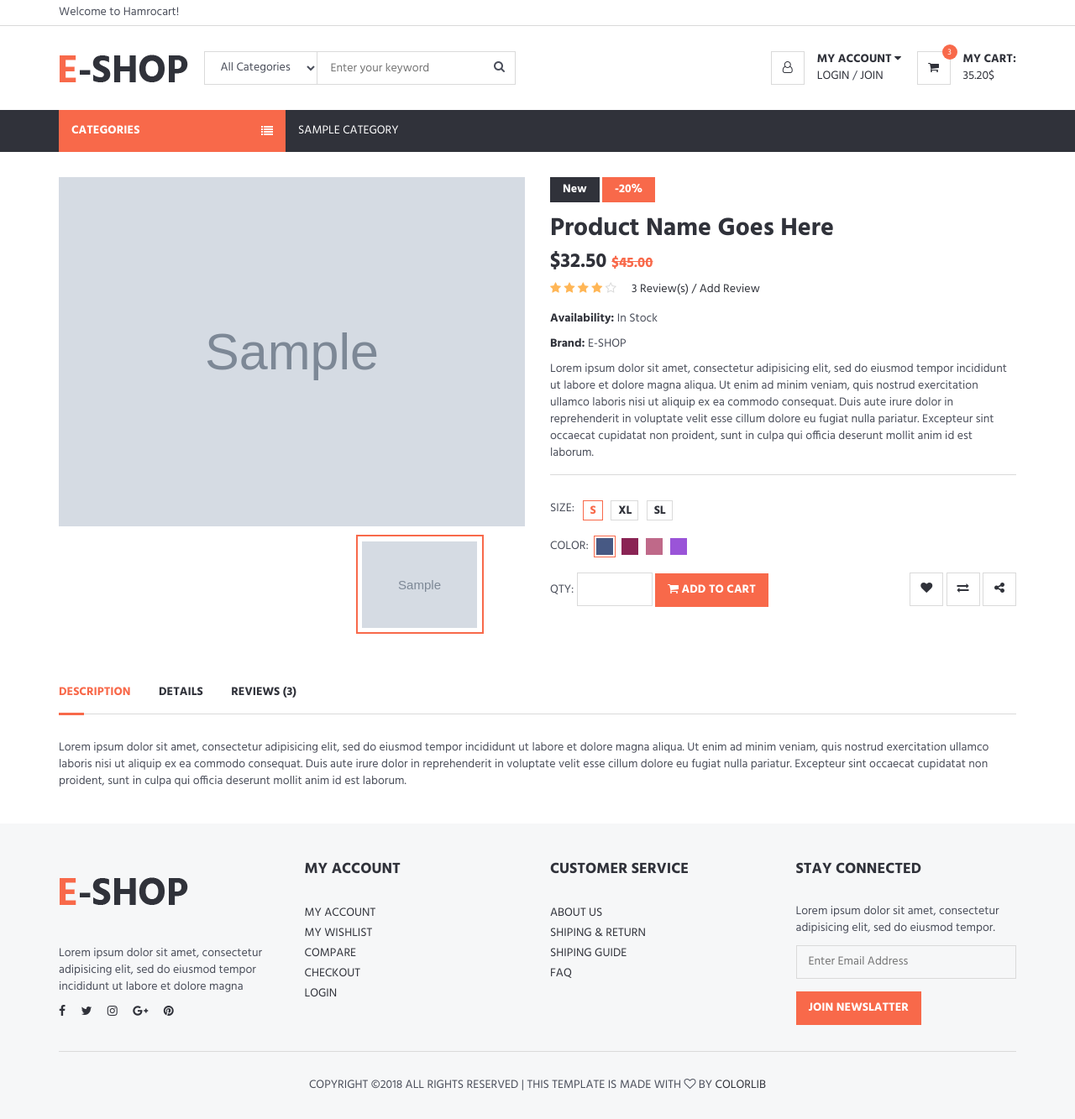
After one commit to dipusah/E-shop, a Django app: a page that uses shop/templates/shop/base.html in a window 1280 px wide. The commit adds this page. Shown: the whole page at 84% size. Run offline with Django 3.2, Linux system fonts and the light colour scheme; tables that the repository leaves empty hold one stand-in row (values such as "Sample post"); grey boxes marked "Sample" are stand-in pictures; some libraries are stand-ins or nearby versions.

Commit message:
product added

```diff
--- a/shop/templates/shop/base.html
+++ b/shop/templates/shop/base.html
@@ -165,9 +165,9 @@
     <div class="container">
         <div id="responsive-nav">
             <!-- category nav -->
-            <div class="category-nav">
+            <div class="category-nav show-on-click">
                 <span class="category-header">Categories <i class="fa fa-list"></i></span>
-                <ul class="category-list">
+                <ul class="category-list {% if request.path == '/' %} open {% endif %}">
 
                     {% for category in categories %}
                         <li><a href="#">{{ category.title }}</a></li>
@@ -194,16 +194,6 @@
 </div>
 <!-- /NAVIGATION -->
 
-<!-- BREADCRUMB -->
-<div id="breadcrumb">
-    <div class="container">
-        <ul class="breadcrumb">
-            <li><a href="#">Home</a></li>
-            <li class="active">Blank</li>
-        </ul>
-    </div>
-</div>
-<!-- /BREADCRUMB -->
 
 <!-- section -->
 <div class="section">
--- /dev/null
+++ b/shop/templates/shop/product.html
@@ -0,0 +1,225 @@
+{% extends 'shop/base.html' %}
+
+{% load thumbnail %}
+{% block content %}
+    <div class="row">
+        <!--  Product Details -->
+        <div class="product product-details clearfix">
+            <div class="col-md-6">
+                <div id="product-main-view">
+                    <div class="product-view">
+                        {% thumbnail product.image "1200x1200" crop="center" as im %}
+                            <img src="{{ im.url }}" alt="">
+                        {% endthumbnail %}
+                    </div>
+
+                </div>
+                <div id="product-view">
+                    <div class="product-view">
+                         {% thumbnail product.image "300x300" crop="center" as im %}
+                            <img src="{{ im.url }}" alt="">
+                        {% endthumbnail %}
+                    </div>
+                </div>
+            </div>
+            <div class="col-md-6">
+                <div class="product-body">
+                    <div class="product-label">
+                        <span>New</span>
+                        <span class="sale">-20%</span>
+                    </div>
+                    <h2 class="product-name">Product Name Goes Here</h2>
+                    <h3 class="product-price">$32.50
+                        <del class="product-old-price">$45.00</del>
+                    </h3>
+                    <div>
+                        <div class="product-rating">
+                            <i class="fa fa-star"></i>
+                            <i class="fa fa-star"></i>
+                            <i class="fa fa-star"></i>
+                            <i class="fa fa-star"></i>
+                            <i class="fa fa-star-o empty"></i>
+                        </div>
+                        <a href="#">3 Review(s) / Add Review</a>
+                    </div>
+                    <p><strong>Availability:</strong> In Stock</p>
+                    <p><strong>Brand:</strong> E-SHOP</p>
+                    <p>Lorem ipsum dolor sit amet, consectetur adipisicing elit, sed do eiusmod tempor incididunt ut
+                        labore et dolore magna aliqua. Ut enim ad minim veniam, quis nostrud exercitation ullamco
+                        laboris nisi ut aliquip ex ea commodo consequat. Duis aute irure
+                        dolor in reprehenderit in voluptate velit esse cillum dolore eu fugiat nulla pariatur. Excepteur
+                        sint occaecat cupidatat non proident, sunt in culpa qui officia deserunt mollit anim id est
+                        laborum.</p>
+                    <div class="product-options">
+                        <ul class="size-option">
+                            <li><span class="text-uppercase">Size:</span></li>
+                            <li class="active"><a href="#">S</a></li>
+                            <li><a href="#">XL</a></li>
+                            <li><a href="#">SL</a></li>
+                        </ul>
+                        <ul class="color-option">
+                            <li><span class="text-uppercase">Color:</span></li>
+                            <li class="active"><a href="#" style="background-color:#475984;"></a></li>
+                            <li><a href="#" style="background-color:#8A2454;"></a></li>
+                            <li><a href="#" style="background-color:#BF6989;"></a></li>
+                            <li><a href="#" style="background-color:#9A54D8;"></a></li>
+                        </ul>
+                    </div>
+
+                    <div class="product-btns">
+                        <div class="qty-input">
+                            <span class="text-uppercase">QTY: </span>
+                            <input class="input" type="number">
+                        </div>
+                        <button class="primary-btn add-to-cart"><i class="fa fa-shopping-cart"></i> Add to Cart</button>
+                        <div class="pull-right">
+                            <button class="main-btn icon-btn"><i class="fa fa-heart"></i></button>
+                            <button class="main-btn icon-btn"><i class="fa fa-exchange"></i></button>
+                            <button class="main-btn icon-btn"><i class="fa fa-share-alt"></i></button>
+                        </div>
+                    </div>
+                </div>
+            </div>
+            <div class="col-md-12">
+                <div class="product-tab">
+                    <ul class="tab-nav">
+                        <li class="active"><a data-toggle="tab" href="#tab1">Description</a></li>
+                        <li><a data-toggle="tab" href="#tab1">Details</a></li>
+                        <li><a data-toggle="tab" href="#tab2">Reviews (3)</a></li>
+                    </ul>
+                    <div class="tab-content">
+                        <div id="tab1" class="tab-pane fade in active">
+                            <p>Lorem ipsum dolor sit amet, consectetur adipisicing elit, sed do eiusmod tempor
+                                incididunt ut labore et dolore magna aliqua. Ut enim ad minim veniam, quis nostrud
+                                exercitation ullamco laboris nisi ut aliquip ex ea commodo consequat. Duis aute
+                                irure dolor in reprehenderit in voluptate velit esse cillum dolore eu fugiat nulla
+                                pariatur. Excepteur sint occaecat cupidatat non proident, sunt in culpa qui officia
+                                deserunt mollit anim id est laborum.</p>
+                        </div>
+                        <div id="tab2" class="tab-pane fade in">
+
+                            <div class="row">
+                                <div class="col-md-6">
+                                    <div class="product-reviews">
+                                        <div class="single-review">
+                                            <div class="review-heading">
+                                                <div><a href="#"><i class="fa fa-user-o"></i> John</a></div>
+                                                <div><a href="#"><i class="fa fa-clock-o"></i> 27 DEC 2017 / 8:0 PM</a>
+                                                </div>
+                                                <div class="review-rating pull-right">
+                                                    <i class="fa fa-star"></i>
+                                                    <i class="fa fa-star"></i>
+                                                    <i class="fa fa-star"></i>
+                                                    <i class="fa fa-star"></i>
+                                                    <i class="fa fa-star-o empty"></i>
+                                                </div>
+                                            </div>
+                                            <div class="review-body">
+                                                <p>Lorem ipsum dolor sit amet, consectetur adipisicing elit, sed do
+                                                    eiusmod tempor incididunt ut labore et dolore magna aliqua.Ut enim
+                                                    ad minim veniam, quis nostrud exercitation ullamco laboris nisi ut
+                                                    aliquip ex ea commodo consequat.Duis aute
+                                                    irure dolor in reprehenderit in voluptate velit esse cillum dolore
+                                                    eu fugiat nulla pariatur.</p>
+                                            </div>
+                                        </div>
+
+                                        <div class="single-review">
+                                            <div class="review-heading">
+                                                <div><a href="#"><i class="fa fa-user-o"></i> John</a></div>
+                                                <div><a href="#"><i class="fa fa-clock-o"></i> 27 DEC 2017 / 8:0 PM</a>
+                                                </div>
+                                                <div class="review-rating pull-right">
+                                                    <i class="fa fa-star"></i>
+                                                    <i class="fa fa-star"></i>
+                                                    <i class="fa fa-star"></i>
+                                                    <i class="fa fa-star"></i>
+                                                    <i class="fa fa-star-o empty"></i>
+                                                </div>
+                                            </div>
+                                            <div class="review-body">
+                                                <p>Lorem ipsum dolor sit amet, consectetur adipisicing elit, sed do
+                                                    eiusmod tempor incididunt ut labore et dolore magna aliqua.Ut enim
+                                                    ad minim veniam, quis nostrud exercitation ullamco laboris nisi ut
+                                                    aliquip ex ea commodo consequat.Duis aute
+                                                    irure dolor in reprehenderit in voluptate velit esse cillum dolore
+                                                    eu fugiat nulla pariatur.</p>
+                                            </div>
+                                        </div>
+
+                                        <div class="single-review">
+                                            <div class="review-heading">
+                                                <div><a href="#"><i class="fa fa-user-o"></i> John</a></div>
+                                                <div><a href="#"><i class="fa fa-clock-o"></i> 27 DEC 2017 / 8:0 PM</a>
+                                                </div>
+                                                <div class="review-rating pull-right">
+                                                    <i class="fa fa-star"></i>
+                                                    <i class="fa fa-star"></i>
+                                                    <i class="fa fa-star"></i>
+                                                    <i class="fa fa-star"></i>
+                                                    <i class="fa fa-star-o empty"></i>
+                                                </div>
+                                            </div>
+                                            <div class="review-body">
+                                                <p>Lorem ipsum dolor sit amet, consectetur adipisicing elit, sed do
+                                                    eiusmod tempor incididunt ut labore et dolore magna aliqua.Ut enim
+                                                    ad minim veniam, quis nostrud exercitation ullamco laboris nisi ut
+                                                    aliquip ex ea commodo consequat.Duis aute
+                                                    irure dolor in reprehenderit in voluptate velit esse cillum dolore
+                                                    eu fugiat nulla pariatur.</p>
+                                            </div>
+                                        </div>
+
+                                        <ul class="reviews-pages">
+                                            <li class="active">1</li>
+                                            <li><a href="#">2</a></li>
+                                            <li><a href="#">3</a></li>
+                                            <li><a href="#"><i class="fa fa-caret-right"></i></a></li>
+                                        </ul>
+                                    </div>
+                                </div>
+                                <div class="col-md-6">
+                                    <h4 class="text-uppercase">Write Your Review</h4>
+                                    <p>Your email address will not be published.</p>
+                                    <form class="review-form">
+                                        <div class="form-group">
+                                            <input class="input" type="text" placeholder="Your Name"/>
+                                        </div>
+                                        <div class="form-group">
+                                            <input class="input" type="email" placeholder="Email Address"/>
+                                        </div>
+                                        <div class="form-group">
+                                            <textarea class="input" placeholder="Your review"></textarea>
+                                        </div>
+                                        <div class="form-group">
+                                            <div class="input-rating">
+                                                <strong class="text-uppercase">Your Rating: </strong>
+                                                <div class="stars">
+                                                    <input type="radio" id="star5" name="rating" value="5"/><label
+                                                        for="star5"></label>
+                                                    <input type="radio" id="star4" name="rating" value="4"/><label
+                                                        for="star4"></label>
+                                                    <input type="radio" id="star3" name="rating" value="3"/><label
+                                                        for="star3"></label>
+                                                    <input type="radio" id="star2" name="rating" value="2"/><label
+                                                        for="star2"></label>
+                                                    <input type="radio" id="star1" name="rating" value="1"/><label
+                                                        for="star1"></label>
+                                                </div>
+                                            </div>
+                                        </div>
+                                        <button class="primary-btn">Submit</button>
+                                    </form>
+                                </div>
+                            </div>
+
+
+                        </div>
+                    </div>
+                </div>
+            </div>
+
+        </div>
+        <!-- /Product Details -->
+    </div>
+{% endblock %}
--- a/shop/urls.py
+++ b/shop/urls.py
@@ -1,8 +1,9 @@
 from django.urls import path
-from .views import test, index, register
+from .views import test, index, register, product
 
 urlpatterns = [
     path('', index),
     path('test', test),
-    path('register', register, name='register')
+    path('register', register, name='register'),
+    path('products/<product_slug>', product, name='product_page')
 ]
--- a/shop/views.py
+++ b/shop/views.py
@@ -33,3 +33,15 @@ def register(request):
         form = SignUpForm()
     context = {'form': form}
     return render(request, 'registration/register.html', context)
+
+
+def product(request, product_slug):
+    pro = Product.objects.get(slug=product_slug)
+    categories = Category.objects.order_by('title').all()
+
+    context = {
+        'product': pro,
+        'categories': categories
+    }
+
+    return render(request, 'shop/product.html', context)
```
Also changed, not shown: shop/templates/shop/index.html (+2 -48 lines).
